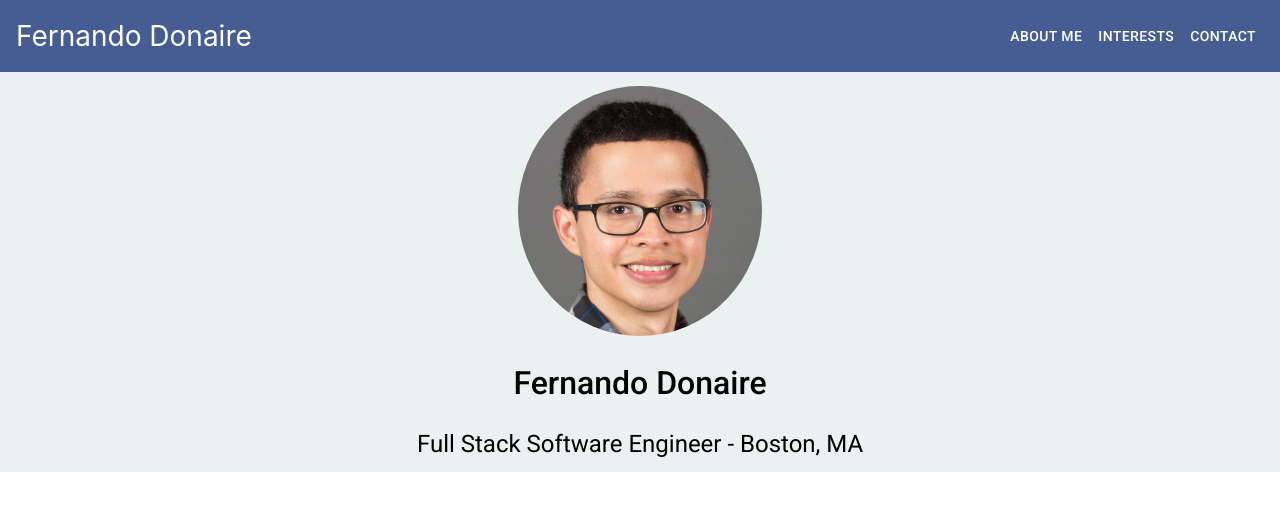
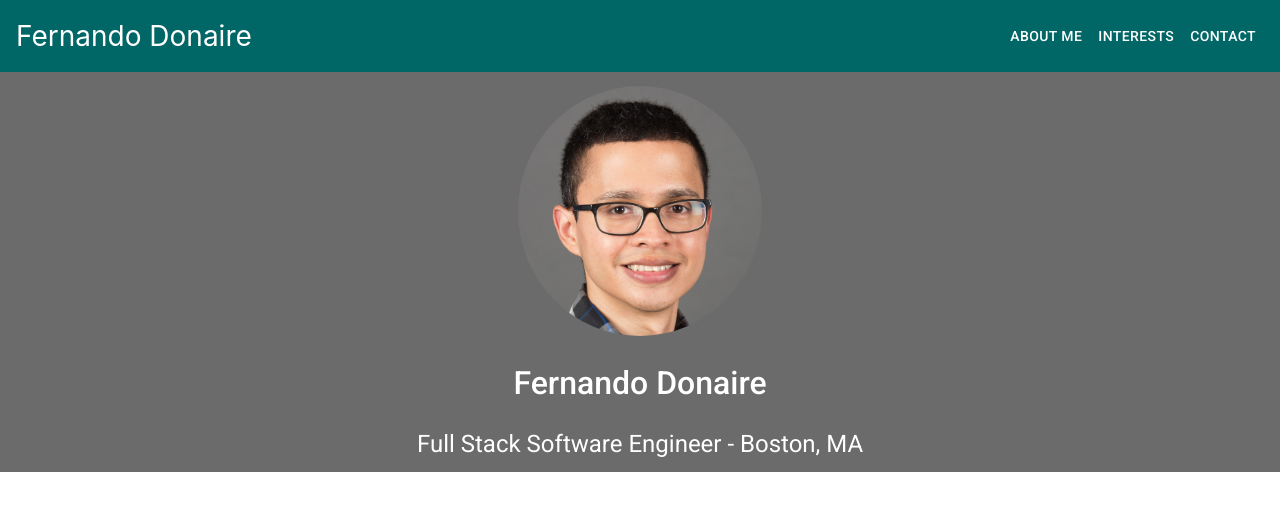
Before and after one commit to nandodonaire/nandodonaire.github.io, a React (Create React App) app: page / in a window 1280 px wide. Shown: the top 510 px of the page. Built offline with nearby package versions, Linux system fonts and the light colour scheme.

Commit message:
Updated Header and Profile colors

```diff
--- a/src/App.js
+++ b/src/App.js
@@ -3,7 +3,7 @@ import Profile from "./components/Profile";
 
 function App() {
   return (
-    <div className="App">
+    <div>
       <Header />
       <Profile />
     </div>
--- a/src/components/Header/styles.js
+++ b/src/components/Header/styles.js
@@ -6,13 +6,13 @@ export const HeaderContainer = styled.div`
   justify-content: space-between;
   height: 9vh;
   align-items: center;
-  background-color: #455d92;
+  background-color: #006666;
 `;
 
 export const NameSection = styled.div`
   font-size: 1.75rem;
   padding: 1rem;
-  color: white;
+  color: #ffffff;
 `;
 
 export const ButtonSection = styled.div`
@@ -22,6 +22,6 @@ export const ButtonSection = styled.div`
 
 export const HeaderButton = styled(Button)`
   &&.MuiButton-root {
-    color: white;
+    color: #ffffff;
   }
 `;
--- a/src/components/Profile/styles.js
+++ b/src/components/Profile/styles.js
@@ -2,7 +2,7 @@ import styled from "styled-components";
 
 export const ProfileContainer = styled.div`
   height: 50vh;
-  background-color: #eaf1f1;
+  background-color: #6b6b6b;
   display: flex;
   flex-direction: column;
   align-items: center;
@@ -19,10 +19,12 @@ export const Name = styled.span`
   font-size: 2rem;
   font-weight: 500;
   font-family: Roboto;
+  color: #ffffff;
 `;
 
 export const JobTitle = styled.span`
   font-size: 1.5rem;
   font-weight: 400;
   font-family: Roboto;
+  color: #ffffff;
 `;
```
